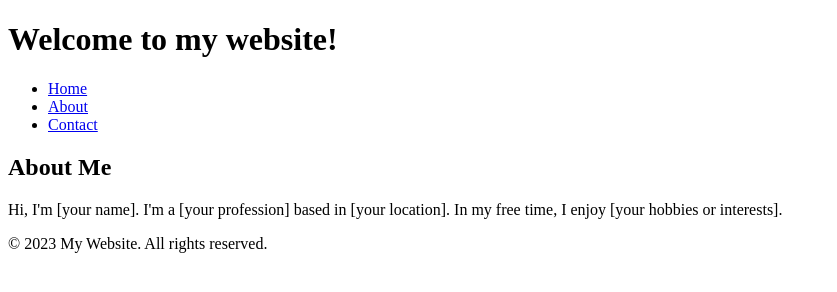
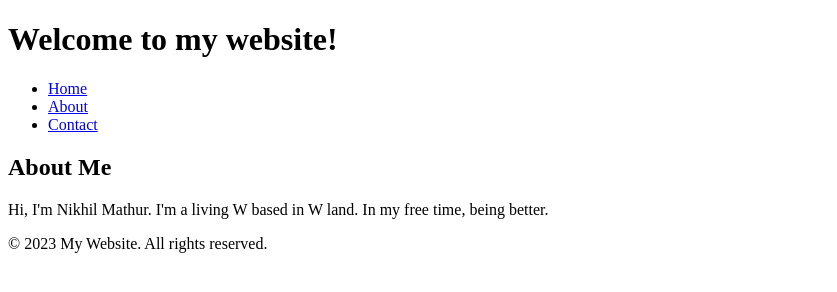
Before and after one commit to NikhilMathur9/NikhilMathur9.github.io, a plain HTML site: page index.html in a window 1280 px wide. Shown: the whole page, without its empty margins (0-837 px from the left). Drawn offline with Linux system fonts and the light colour scheme.

Commit message:
Edit index.html

```diff
--- a/index.html
+++ b/index.html
@@ -18,7 +18,7 @@
 
 	<main>
 		<h2>About Me</h2>
-		<p>Hi, I'm [your name]. I'm a [your profession] based in [your location]. In my free time, I enjoy [your hobbies or interests].</p>
+		<p>Hi, I'm Nikhil Mathur. I'm a living W based in W land. In my free time, being better.</p>
 	</main>
 
 	<footer>
```
